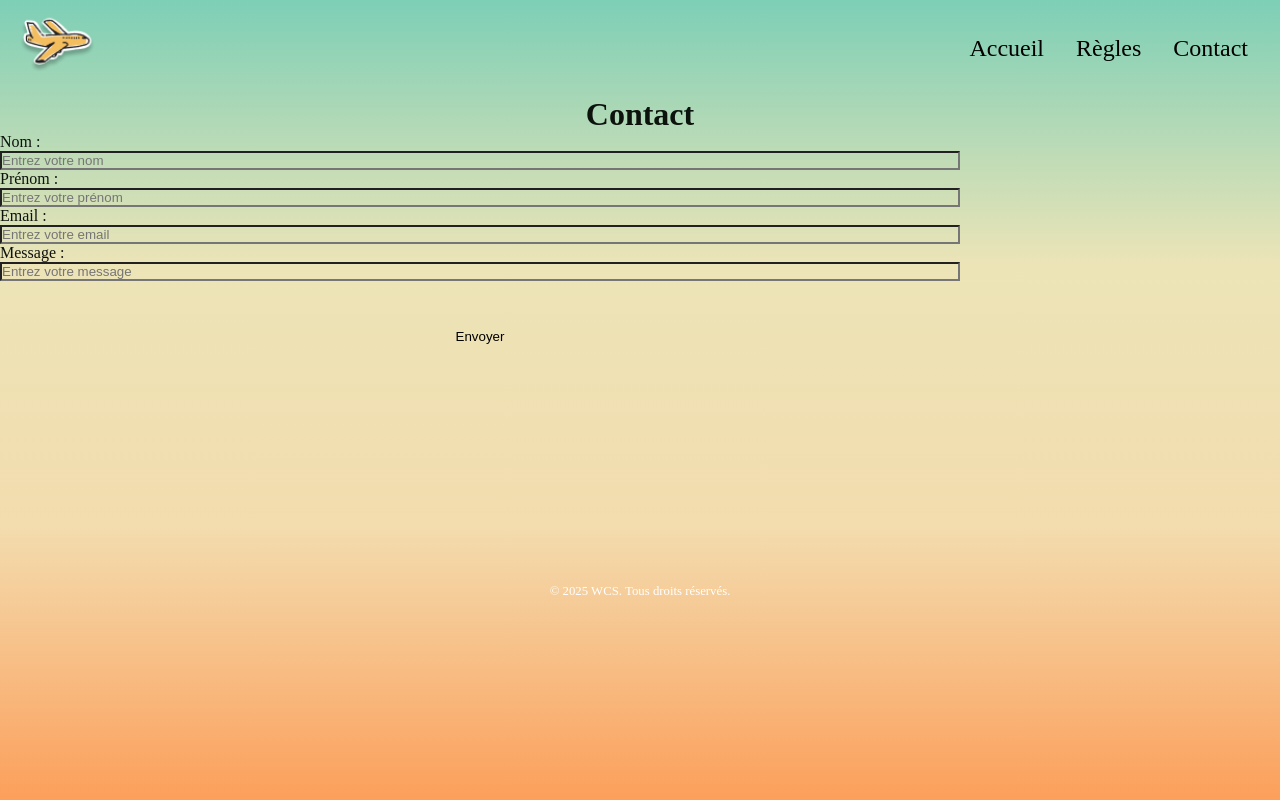
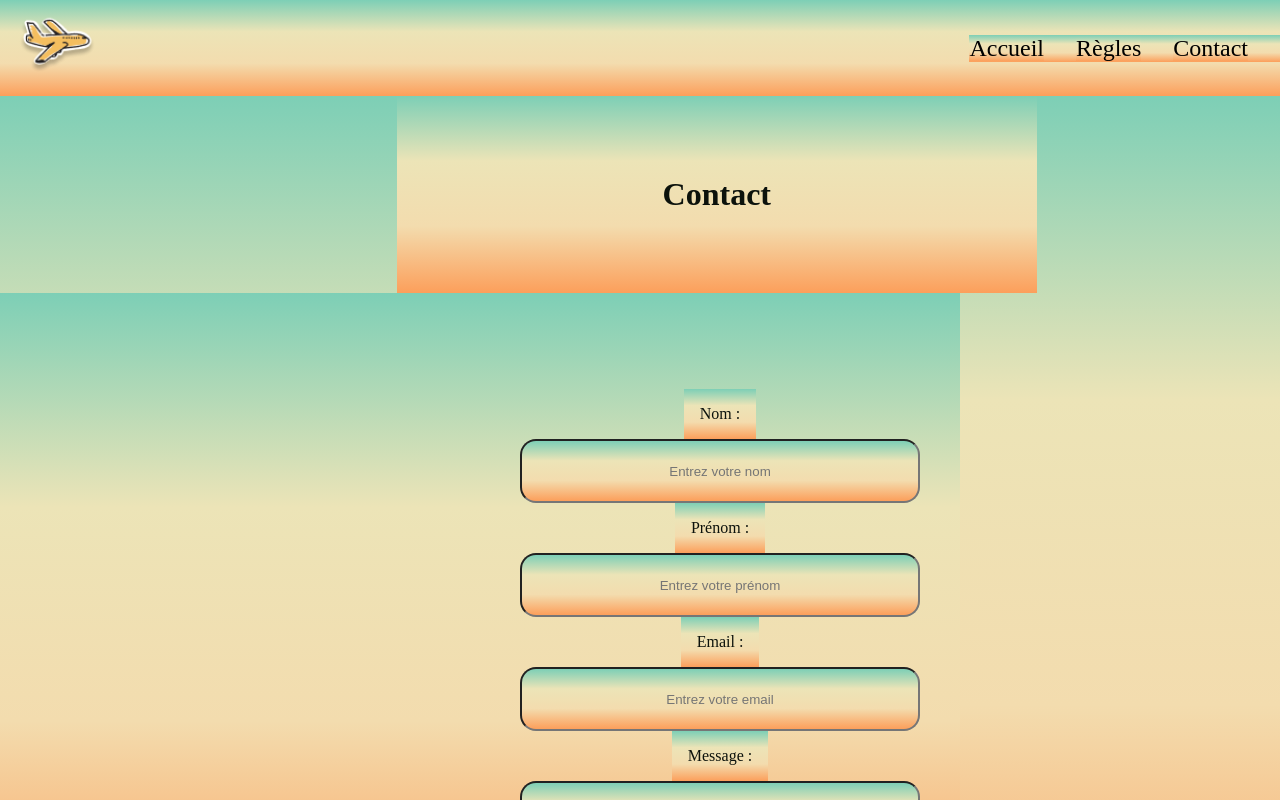
Before and after one commit to WildCodeSchool-2024-09/JS-RemoteFR-Q4-Jaune-P2-Geo, a React (Vite) app in the folder client/: page /Contact in a window 1280 px wide. Shown: the top 800 px of the page. Built offline with nearby package versions, Linux system fonts and the light colour scheme; a web font is replaced by a local one.

Commit message:
css de la page contact

```diff
--- a/client/src/pages/Contact/Contact.tsx
+++ b/client/src/pages/Contact/Contact.tsx
@@ -2,7 +2,9 @@ export default function Contact() {
   return (
     <>
       <h1>Contact</h1>
+
       <form action="mailto:45.killian.georges@gmail.com" method="post">
+        <div className="container">
           <label htmlFor="nom">Nom :</label>
           <input
             type="text"
@@ -38,9 +40,9 @@ export default function Contact() {
             placeholder="Entrez votre message"
             required
           />
-
+        </div>
+      </form>
       <button type="button">Envoyer</button>
-      </form>
     </>
   );
 }
--- a/client/src/pages/Contact/contact.css
+++ b/client/src/pages/Contact/contact.css
@@ -1,6 +1,11 @@
 h1 {
   display: flex;
   justify-content: center;
+  align-items: center;
+  position: relative;
+  width: 50%;
+  left: 31%;
+  padding: 5rem;
 }
 
 form {
@@ -8,3 +13,53 @@ form {
   flex-direction: column;
   max-width: 75%;
 }
+
+label {
+  padding: 1rem;
+}
+
+input {
+  display: flex;
+  width: 25rem;
+  height: 4rem;
+  text-align: center;
+  border-radius: 1rem;
+}
+
+.container {
+  display: flex;
+  flex-direction: column;
+  align-items: center;
+  padding: 6rem;
+  left: 50%;
+  width: 50%;
+  position: relative;
+}
+
+main > button {
+  display: flex;
+  position: relative;
+  left: 6%;
+  padding: 0.75rem 1.5rem;
+  font-size: 1rem;
+  color: rgb(22, 21, 21);
+  background-color: #007bff;
+  border: 2px solid #333;
+  border-radius: 0.5rem;
+  cursor: pointer;
+  text-align: center;
+}
+
+button {
+  display: flex;
+  border: #333;
+  background-color: white;
+}
+
+button:hover {
+  background-color: #0056b3;
+}
+
+button:active {
+  transform: scale(0.98);
+}
```
Lines whose indentation alone changed are shown as unchanged.
